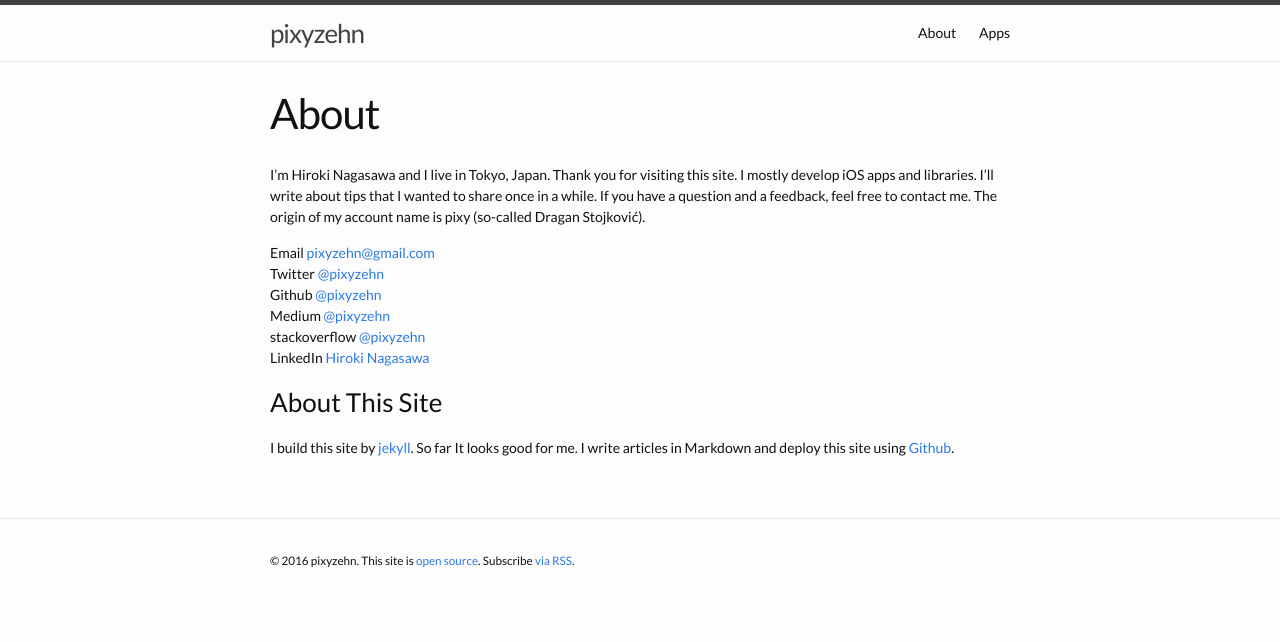
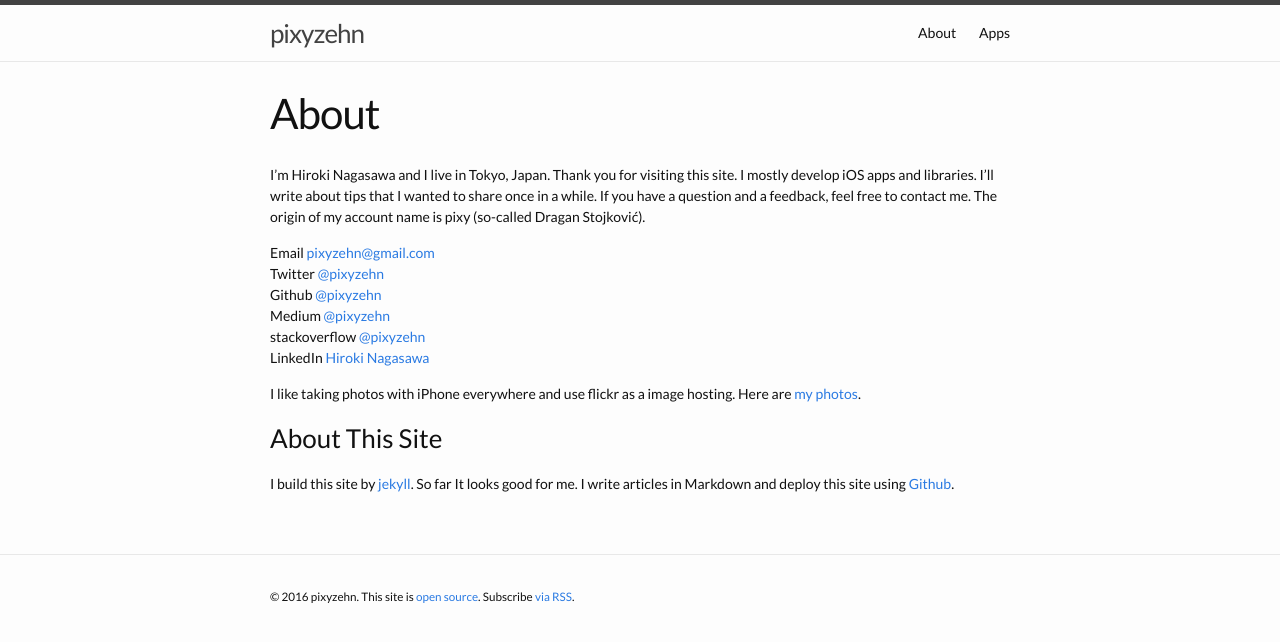
Before and after one commit to pixyzehn/pixyzehn.com, a Jekyll site: the page built from about.md, in a window 1280 px wide. Shown: the top 642 px of the page. Built offline with Jekyll 4.4.1, drawn with Linux system fonts in a browser that asks for light colours.

Commit message:
Add flickr account

```diff
--- a/about.md
+++ b/about.md
@@ -14,6 +14,8 @@ Medium [@pixyzehn](https://medium.com/@pixyzehn)
 stackoverflow [@pixyzehn](http://stackoverflow.com/users/2461812/pixyzehn)
 LinkedIn [Hiroki Nagasawa](https://www.linkedin.com/in/pixyzehn)
 
+I like taking photos with iPhone everywhere and use flickr as a image hosting. Here are [my photos](https://www.flickr.com/photos/pixyzehn).
+
 ### About This Site
 
 I build this site by [jekyll](https://github.com/jekyll/jekyll). So far It looks good for me. I write articles in Markdown and deploy this site using [Github](https://github.com/pixyzehn/pixyzehn.github.io).
```
